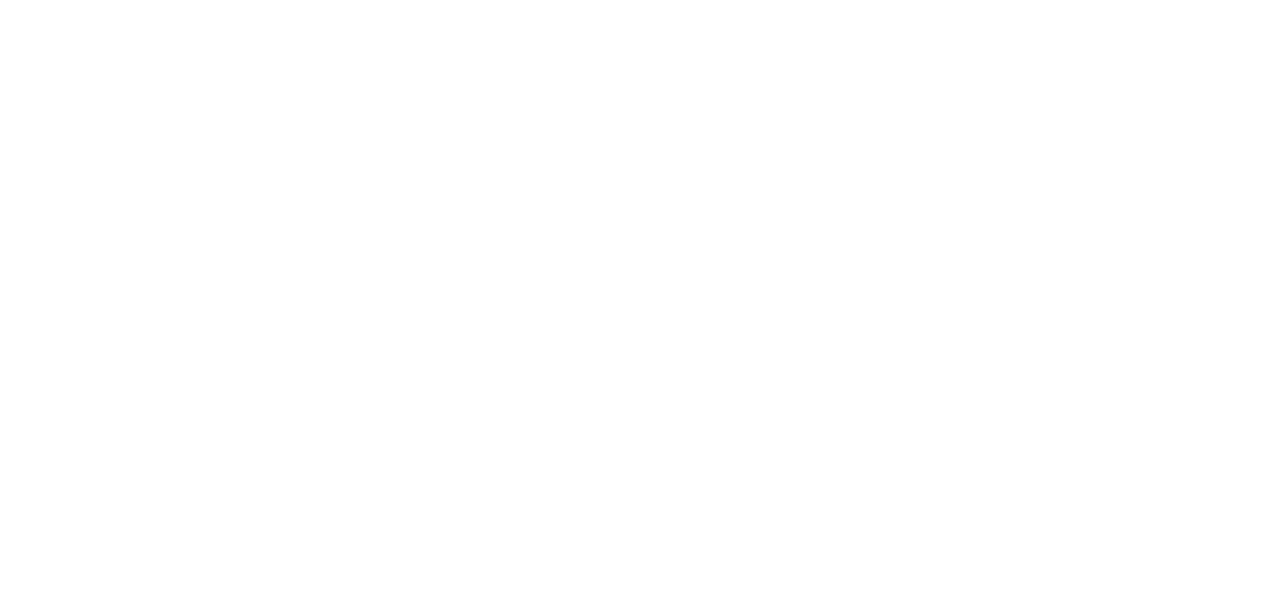
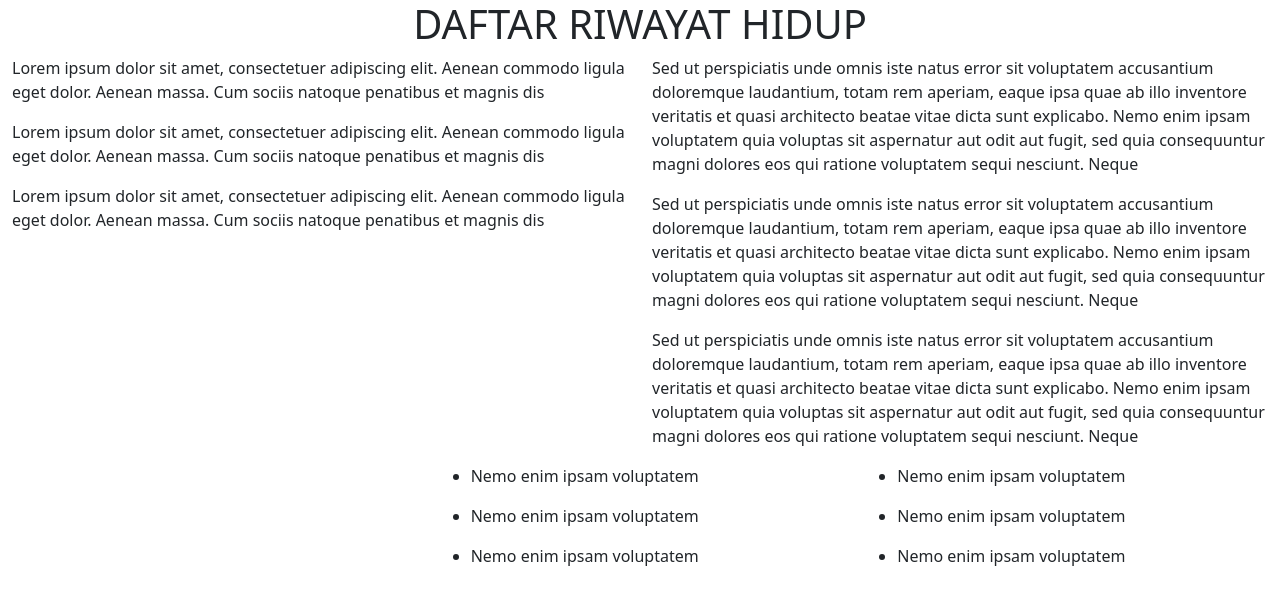
Before and after one commit to ajung5/cv_ajung, a website: page index.html in a window 1280 px wide. Drawn offline with nearby package versions, Linux system fonts and the light colour scheme.

Commit message:
layouting

```diff
--- a/index.html
+++ b/index.html
@@ -10,8 +10,101 @@
 </head>
 
 <body>
+   <!-- Container Section -->
+   <div class="container-fluid">
+      <!-- Judul Section -->
+      <div class="row">
+         <h1 class="text-center">DAFTAR RIWAYAT HIDUP</h1>
+      </div>
 
-   <script src="node_modules/bootstrap/dist/js/bootstrap.bundle.min.js"></script>
+      <!-- isi section -->
+      <div class="row">
+         <!-- start kiri  -->
+         <div class="col-md-6">
+            <!-- overview  -->
+            <div class="row">
+               <p>Lorem ipsum dolor sit amet, consectetuer adipiscing elit. Aenean commodo ligula eget dolor. Aenean
+                  massa. Cum sociis natoque penatibus et magnis dis</p>
+            </div>
+
+            <!-- skill section  -->
+            <div class="row">
+               <p>Lorem ipsum dolor sit amet, consectetuer adipiscing elit. Aenean commodo ligula eget dolor. Aenean
+                  massa. Cum sociis natoque penatibus et magnis dis</p>
+            </div>
+
+            <!-- bahasa section  -->
+            <div class="row">
+               <p>Lorem ipsum dolor sit amet, consectetuer adipiscing elit. Aenean commodo ligula eget dolor. Aenean
+                  massa. Cum sociis natoque penatibus et magnis dis</p>
+            </div>
+         </div>
+
+         <!-- start kanan  -->
+         <div class="col-md-6">
+            <!-- education section  -->
+            <div class="row">
+               <p>Sed ut perspiciatis unde omnis iste natus error sit voluptatem accusantium doloremque laudantium,
+                  totam rem aperiam, eaque ipsa quae ab illo inventore veritatis et quasi architecto beatae vitae dicta
+                  sunt explicabo. Nemo enim ipsam voluptatem quia voluptas sit aspernatur aut odit aut fugit, sed quia
+                  consequuntur magni dolores eos qui ratione voluptatem sequi nesciunt. Neque</p>
+            </div>
+
+            <!-- organisasi section  -->
+            <div class="row">
+               <p>Sed ut perspiciatis unde omnis iste natus error sit voluptatem accusantium doloremque laudantium,
+                  totam rem aperiam, eaque ipsa quae ab illo inventore veritatis et quasi architecto beatae vitae dicta
+                  sunt explicabo. Nemo enim ipsam voluptatem quia voluptas sit aspernatur aut odit aut fugit, sed quia
+                  consequuntur magni dolores eos qui ratione voluptatem sequi nesciunt. Neque</p>
+            </div>
+
+            <!-- pengalaman section  -->
+            <div class="row">
+               <p>Sed ut perspiciatis unde omnis iste natus error sit voluptatem accusantium doloremque laudantium,
+                  totam rem aperiam, eaque ipsa quae ab illo inventore veritatis et quasi architecto beatae vitae dicta
+                  sunt explicabo. Nemo enim ipsam voluptatem quia voluptas sit aspernatur aut odit aut fugit, sed quia
+                  consequuntur magni dolores eos qui ratione voluptatem sequi nesciunt. Neque</p>
+            </div>
+         </div>
+      </div>
+
+      <!-- footer section  -->
+      <div class="row">
+         <div class="col-md-4">
+            <img src="" alt="">
+         </div>
+
+         <!-- contact info  -->
+         <div class="col-md-4">
+            <ul>
+               <li>
+                  <p> Nemo enim ipsam voluptatem</p>
+               </li>
+               <li>
+                  <p> Nemo enim ipsam voluptatem</p>
+               </li>
+               <li>
+                  <p> Nemo enim ipsam voluptatem</p>
+               </li>
+            </ul>
+         </div>
+         <div class="col-md-4">
+            <ul>
+               <li>
+                  <p> Nemo enim ipsam voluptatem</p>
+               </li>
+               <li>
+                  <p> Nemo enim ipsam voluptatem</p>
+               </li>
+               <li>
+                  <p> Nemo enim ipsam voluptatem</p>
+               </li>
+            </ul>
+         </div>
+      </div>
+
+      <!-- javascript  -->
+      <script src="node_modules/bootstrap/dist/js/bootstrap.bundle.min.js"></script>
 </body>
 
 </html>
```
